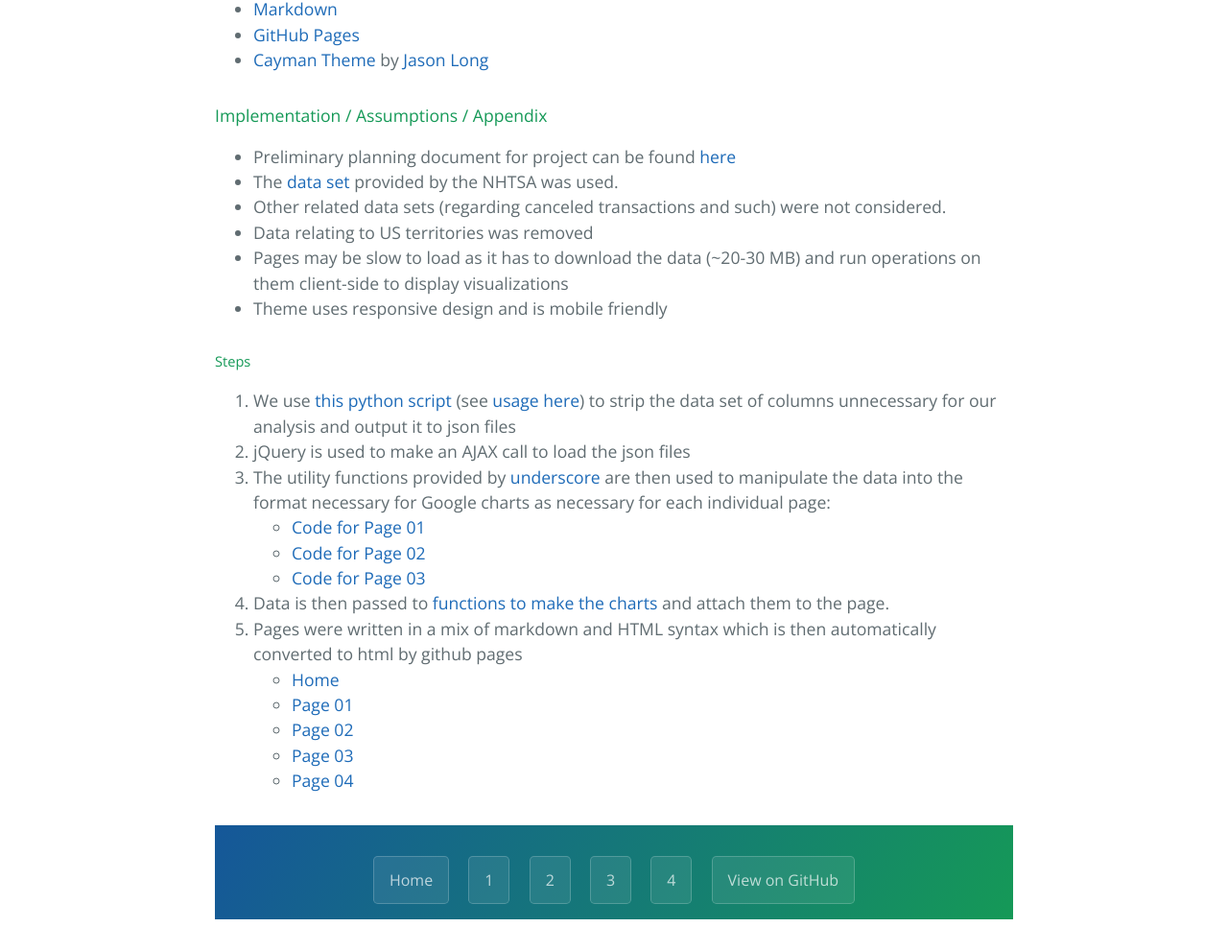
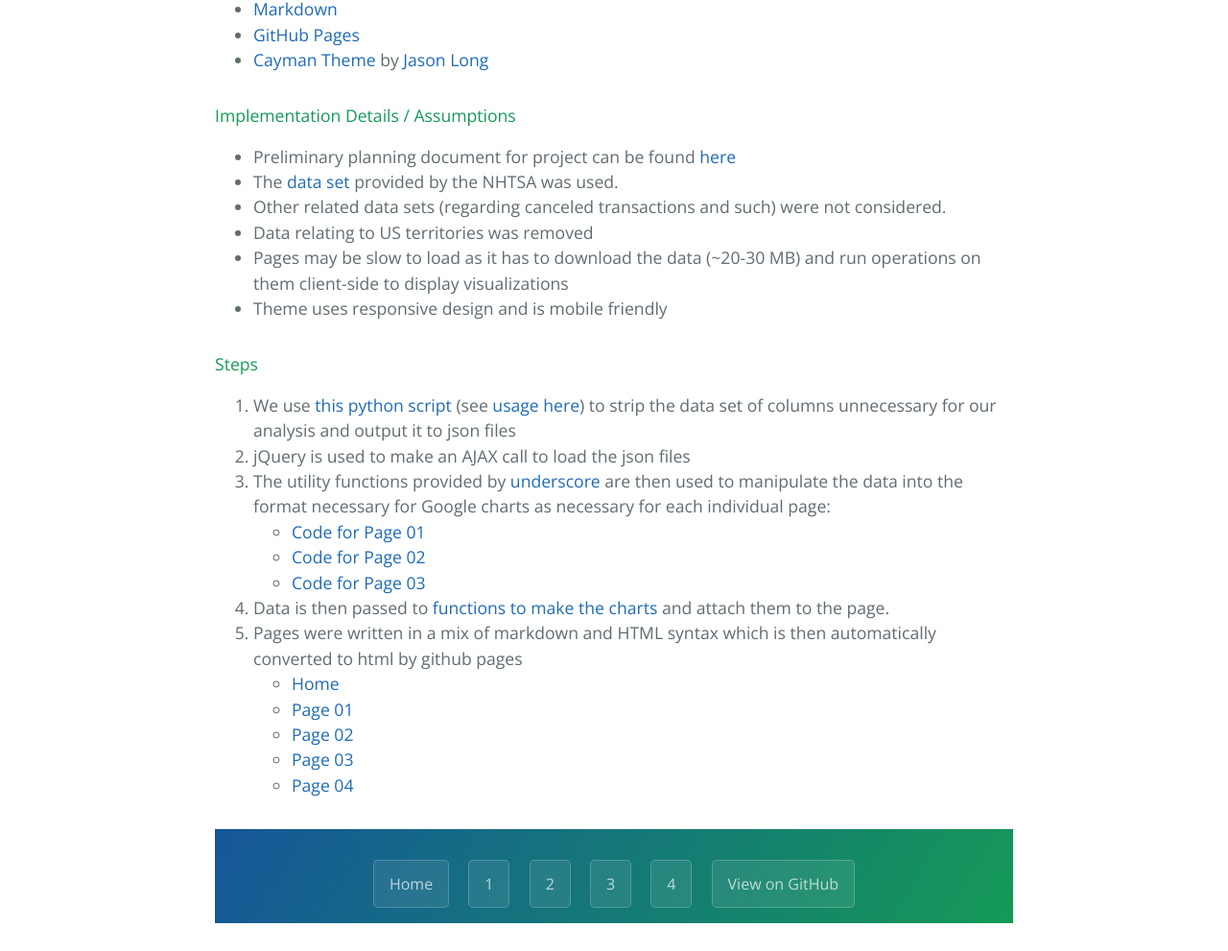
Before and after one commit to simzou/cars-analysis, a Jekyll site: the page built from index.md, in a window 1280 px wide. Shown: the part 1220-2211 px from the top of the page at 96% size. Built offline with Jekyll 4.4.1, drawn with Linux system fonts in a browser that asks for light colours.

Commit message:
headers on main page updated

```diff
--- a/index.md
+++ b/index.md
@@ -32,7 +32,7 @@ Use the buttons and the top and bottom of the pages to navigate, or use the foll
 - [GitHub Pages](https://pages.github.com/)
 - [Cayman Theme](https://github.com/jasonlong/cayman-theme) by [Jason Long](https://twitter.com/jasonlong)
 
-#### Implementation / Assumptions / Appendix
+#### Implementation Details / Assumptions
 
 - Preliminary planning document for project can be found [here](https://github.com/simzou/cars-analysis/blob/gh-pages/planning.txt)
 - The [data set](ftp://ftp.nhtsa.dot.gov/CARS/CARS_PAID_Final.txt) provided by the NHTSA was used.
@@ -41,7 +41,7 @@ Use the buttons and the top and bottom of the pages to navigate, or use the foll
 - Pages may be slow to load as it has to download the data (~20-30 MB) and run operations on them client-side to display visualizations
 - Theme uses responsive design and is mobile friendly
 
-##### Steps
+#### Steps
 1. We use [this python script](https://github.com/simzou/cars-analysis/blob/gh-pages/data/csv_to_json.py) (see [usage here](https://github.com/simzou/cars-analysis/blob/gh-pages/data/convert_data_files.sh)) to strip the data set of columns unnecessary for our analysis and output it to json files
 2. jQuery is used to make an AJAX call to load the json files
 3. The utility functions provided by [underscore](http://underscorejs.org/) are then used to manipulate the data into the format necessary for Google charts as necessary for each individual page:
```
